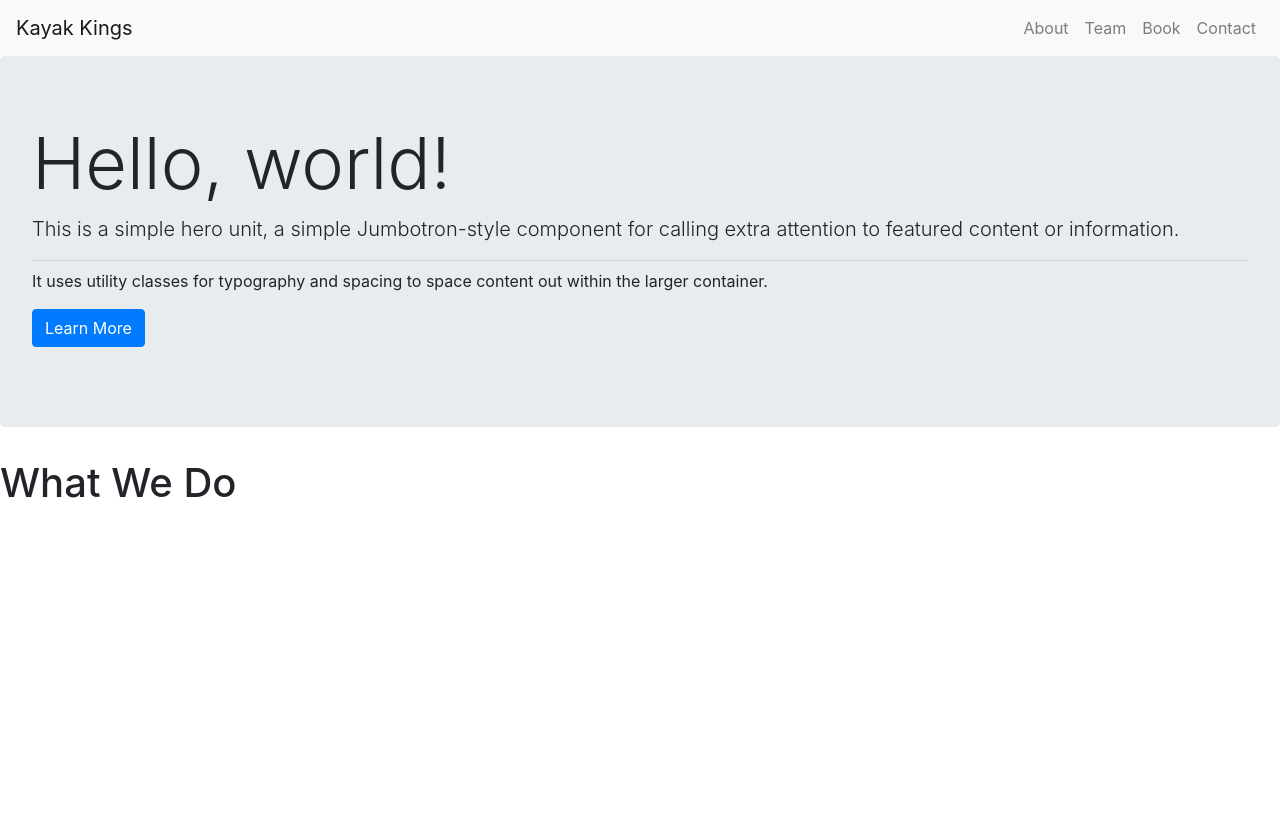
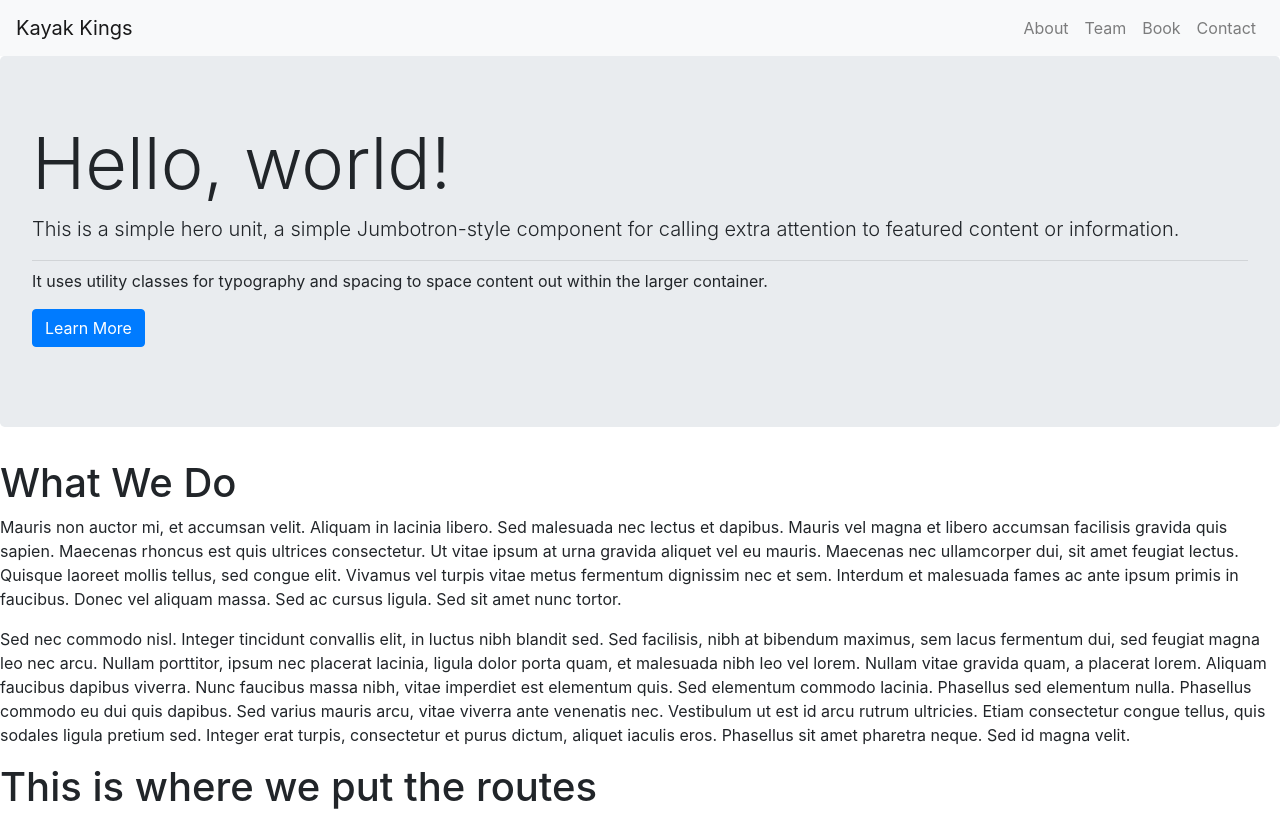
Before and after one commit to Kayak-Kings/Kayak-Kings-Frontend, a React (Create React App) app: page / in a window 1280 px wide. Built offline with nearby package versions, Linux system fonts and the light colour scheme.

Commit message:
added routes component

```diff
--- a/src/App.js
+++ b/src/App.js
@@ -2,6 +2,7 @@ import React, { Component } from 'react'
 import Navigation from './Components/Navigation'
 import Header from './Components/Header'
 import About from './Components/About'
+import Routes from './Components/Routes'
 
 class App extends Component {
   render() {
@@ -10,6 +11,7 @@ class App extends Component {
         <Navigation />
         <Header />
         <About />
+        <Routes />
       </div>
 
     )
--- a/src/Components/About.js
+++ b/src/Components/About.js
@@ -5,6 +5,12 @@ class About extends Component{
     return(
       <div>
         <h1> What We Do</h1>
+        <p>
+        Mauris non auctor mi, et accumsan velit. Aliquam in lacinia libero. Sed malesuada nec lectus et dapibus. Mauris vel magna et libero accumsan facilisis gravida quis sapien. Maecenas rhoncus est quis ultrices consectetur. Ut vitae ipsum at urna gravida aliquet vel eu mauris. Maecenas nec ullamcorper dui, sit amet feugiat lectus. Quisque laoreet mollis tellus, sed congue elit. Vivamus vel turpis vitae metus fermentum dignissim nec et sem. Interdum et malesuada fames ac ante ipsum primis in faucibus. Donec vel aliquam massa. Sed ac cursus ligula. Sed sit amet nunc tortor.
+        </p>
+        <p>
+        Sed nec commodo nisl. Integer tincidunt convallis elit, in luctus nibh blandit sed. Sed facilisis, nibh at bibendum maximus, sem lacus fermentum dui, sed feugiat magna leo nec arcu. Nullam porttitor, ipsum nec placerat lacinia, ligula dolor porta quam, et malesuada nibh leo vel lorem. Nullam vitae gravida quam, a placerat lorem. Aliquam faucibus dapibus viverra. Nunc faucibus massa nibh, vitae imperdiet est elementum quis. Sed elementum commodo lacinia. Phasellus sed elementum nulla. Phasellus commodo eu dui quis dapibus. Sed varius mauris arcu, vitae viverra ante venenatis nec. Vestibulum ut est id arcu rutrum ultricies. Etiam consectetur congue tellus, quis sodales ligula pretium sed. Integer erat turpis, consectetur et purus dictum, aliquet iaculis eros. Phasellus sit amet pharetra neque. Sed id magna velit.
+        </p>
       </div>
     )
   }
--- /dev/null
+++ b/src/Components/Routes.js
@@ -0,0 +1,13 @@
+import React, { Component } from 'react'
+
+class Routes extends Component{
+  render(){
+    return(
+      <div>
+        <h1> This is where we put the routes</h1>
+      </div>
+    )
+  }
+}
+
+export default Routes
```
